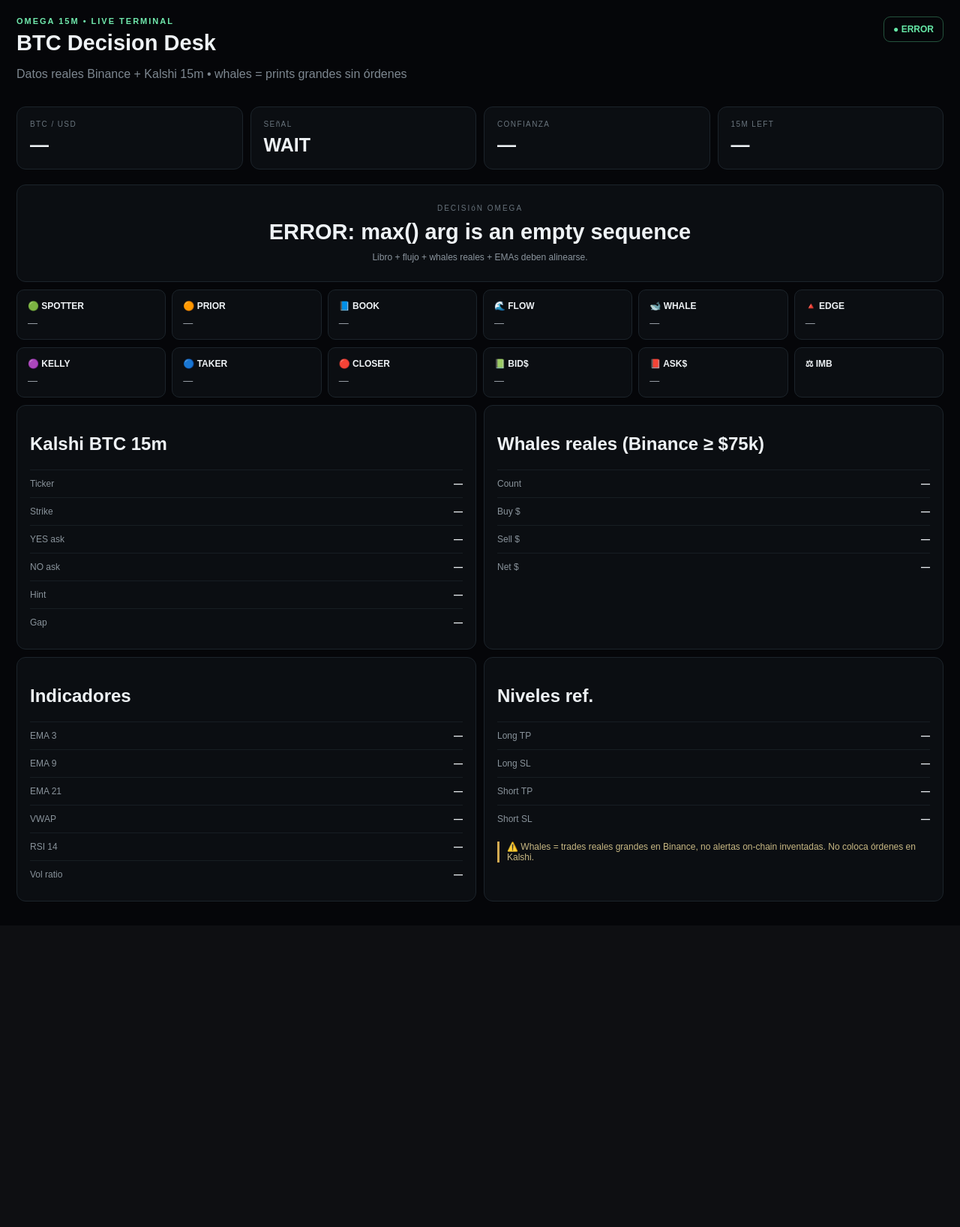
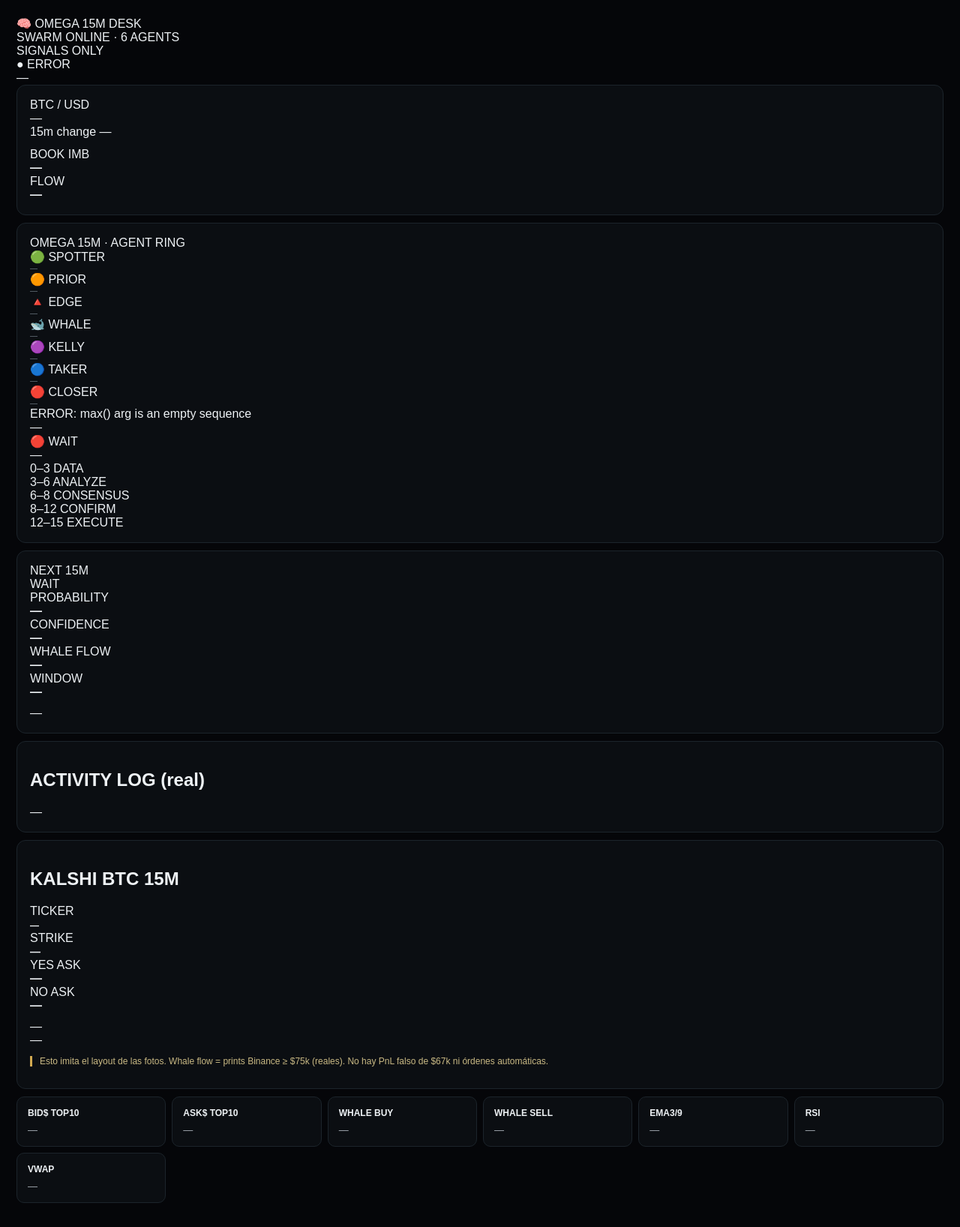
Before and after one commit to anthoninoplomo15-cyber/proyecto-2-bot, a Flask app: page / in a window 1280 px wide. Shown: the whole page at 75% size. Before the commit the page ends 1202 px from the top, so only its background shows below. Run offline with Flask 3, Linux system fonts and the light colour scheme.

Commit message:
Add Kalshi edge cents + green/red operate light

```diff
--- a/templates/index.html
+++ b/templates/index.html
@@ -1,91 +1,98 @@
 <!doctype html>
-<html lang="es">
-<head>
+<html lang="es"><head>
 <meta charset="utf-8">
 <meta name="viewport" content="width=device-width,initial-scale=1">
-<title>OMEGA 15M LIVE</title>
+<title>OMEGA 15M DESK</title>
 <link rel="stylesheet" href="/static/style.css">
 </head>
 <body>
 <div class="wrap">
-<header>
- <div><div class="eyebrow">OMEGA 15M • LIVE TERMINAL</div>
- <h1>BTC Decision Desk</h1><p>Datos reales Binance + Kalshi 15m • whales = prints grandes  sin órdenes</p></div>
- <div id="status" class="live">● LIVE</div>
-</header>
+  <div class="topbar">
+    <div class="brand">🧠 OMEGA 15M DESK</div>
+    <div class="topmeta">
+      <div class="pill on" id="swarm">SWARM ONLINE · 6 AGENTS</div>
+      <div class="pill" id="mode">SIGNALS ONLY</div>
+      <div class="pill" id="status">● OFFLINE</div>
+      <div class="pill" id="clock">—</div>
+    </div>
+  </div>
 
-<section class="heroGrid">
- <div class="card"><span>BTC / USD</span><strong id="price">—</strong></div>
- <div class="card"><span>SEñAL</span><strong id="signal">WAIT</strong></div>
- <div class="card"><span>CONFIANZA</span><strong id="confidence">—</strong></div>
- <div class="card"><span>15M LEFT</span><strong id="rem">—</strong></div>
-</section>
+  <section class="grid3">
+    <div class="card">
+      <div class="label">BTC / USD</div>
+      <div class="big" id="price">—</div>
+      <div class="sub" id="change">15m change —</div>
+      <div class="stats" style="margin-top:12px">
+        <div class="stat"><div class="label">BOOK IMB</div><b id="imb">—</b></div>
+        <div class="stat"><div class="label">FLOW</div><b id="flow">—</b></div>
+      </div>
+    </div>
 
-<section class="decision card">
- <div class="decisionTitle">DECISIóN OMEGA</div>
- <div id="decision" class="decisionText">ESPERANDO DATOS…</div>
- <div id="reason" class="reason">Libro + flujo + whales reales + EMAs deben alinearse.</div>
-</section>
+    <div class="card omega">
+      <div class="title">OMEGA 15M · AGENT RING</div>
+      <div class="pipeline">
+        <div class="node n-spotter">🟢 SPOTTER<span id="spotter">—</span></div>
+        <div class="node n-prior">🟠 PRIOR<span id="prior">—</span></div>
+        <div class="node n-edge">🔺 EDGE<span id="edge">—</span></div>
+        <div class="node n-whale">🐋 WHALE<span id="whale">—</span></div>
+        <div class="node n-kelly">🟣 KELLY<span id="kelly">—</span></div>
+        <div class="node n-taker">🔵 TAKER<span id="taker">—</span></div>
+        <div class="node n-closer">🔴 CLOSER<span id="closer">—</span></div>
+      </div>
+      <div class="big" id="decision">ESPERANDO…</div>
+      <div class="sub" id="reason">—</div>
+      <div id="light" class="light-pill light-red">🔴 WAIT</div>
+      <div class="sub edge-line" id="edgeLine">—</div>
+      <div class="phases" id="phases">
+        <div class="phase" data-p="0">0–3 DATA</div>
+        <div class="phase" data-p="1">3–6 ANALYZE</div>
+        <div class="phase" data-p="2">6–8 CONSENSUS</div>
+        <div class="phase" data-p="3">8–12 CONFIRM</div>
+        <div class="phase" data-p="4">12–15 EXECUTE</div>
+      </div>
+    </div>
 
-<section class="agents">
- <div class="agent"><b>🟢 SPOTTER</b><span id="spotter">—</span></div>
- <div class="agent"><b>🟠 PRIOR</b><span id="prior">—</span></div>
- <div class="agent"><b>📘 BOOK</b><span id="bookA">—</span></div>
- <div class="agent"><b>🌊 FLOW</b><span id="flowA">—</span></div>
- <div class="agent"><b>🐋 WHALE</b><span id="whaleA">—</span></div>
- <div class="agent"><b>🔺 EDGE</b><span id="edge">—</span></div>
-</section>
-<section class="agents">
- <div class="agent"><b>🟣 KELLY</b><span id="kelly">—</span></div>
- <div class="agent"><b>🔵 TAKER</b><span id="taker">—</span></div>
- <div class="agent"><b>🔴 CLOSER</b><span id="closer">—</span></div>
- <div class="agent"><b>📗 BID$</b><span id="bidusd">—</span></div>
- <div class="agent"><b>📕 ASK$</b><span id="askusd">—</span></div>
- <div class="agent"><b>⚖ IMB</b><span id="imb"></span></div>
-</section>
+    <div class="card">
+      <div class="label">NEXT 15M</div>
+      <div class="big" id="next">WAIT</div>
+      <div class="stats">
+        <div class="stat"><div class="label">PROBABILITY</div><b id="prob">—</b></div>
+        <div class="stat"><div class="label">CONFIDENCE</div><b id="conf">—</b></div>
+        <div class="stat"><div class="label">WHALE FLOW</div><b id="wflow">—</b></div>
+        <div class="stat"><div class="label">WINDOW</div><b id="rem">—</b></div>
+      </div>
+      <div class="sub" style="margin-top:10px" id="phaseTip">—</div>
+    </div>
+  </section>
 
-<section class="grid">
- <div class="card">
-  <h2>Kalshi BTC 15m</h2>
-  <div class="rows">
-   <div>Ticker <b id="kticker">—</b></div>
-   <div>Strike <b id="kstrike">—</b></div>
-   <div>YES ask <b id="kyes">—</b></div>
-   <div>NO ask <b id="kno">—</b></div>
-   <div>Hint <b id="khint">—</b></div>
-   <div>Gap <b id="kgap">—</b></div>
-  </div>
- </div>
- <div class="card">
-  <h2>Whales reales (Binance ≥ $75k)</h2>
-  <div class="rows">
-   <div>Count <b id="wcount">—</b></div>
-   <div>Buy $ <b id="wbuy">—</b></div>
-   <div>Sell $ <b id="wsell">—</b></div>
-   <div>Net $ <b id="wnet">—</b></div>
-  </div>
-  <pre id="wlist" class="note" style="white-space:pre-wrap;margin-top:10px;color:#9da6ad"></pre>
- </div>
-</section>
+  <section class="row2">
+    <div class="card">
+      <h2>ACTIVITY LOG (real)</h2>
+      <div class="log" id="log">—</div>
+    </div>
+    <div class="card">
+      <h2>KALSHI BTC 15M</h2>
+      <div class="stats">
+        <div class="stat"><div class="label">TICKER</div><b id="kticker" style="font-size:12px">—</b></div>
+        <div class="stat"><div class="label">STRIKE</div><b id="kstrike" style="font-size:14px">—</b></div>
+        <div class="stat"><div class="label">YES ASK</div><b id="kyes">—</b></div>
+        <div class="stat"><div class="label">NO ASK</div><b id="kno">—</b></div>
+      </div>
+      <div class="sub" style="margin-top:10px" id="khint">—</div>
+      <div class="sub kedge" id="kedge">—</div>
+      <p class="warning">Esto imita el layout de las fotos. Whale flow = prints Binance ≥ $75k (reales). No hay PnL falso de $67k ni órdenes automáticas.</p>
+    </div>
+  </section>
 
-<section class="grid">
- <div class="card">
-  <h2>Indicadores</h2>
-  <div class="rows">
-   <div>EMA 3 <b id="ema3">—</b></div><div>EMA 9 <b id="ema9">—</b></div>
-   <div>EMA 21 <b id="ema21">—</b></div><div>VWAP <b id="vwap">—</b></div>
-   <div>RSI 14 <b id="rsi">—</b></div><div>Vol ratio <b id="vol">—</b></div>
-  </div>
- </div>
- <div class="card">
-  <h2>Niveles ref.</h2>
-  <div class="rows">
-   <div>Long TP <b id="ltp">—</b></div><div>Long SL <b id="lsl">—</b></div>
-   <div>Short TP <b id="stp">—</b></div><div>Short SL <b id="ssl">—</b></div>
-  </div>
-  <p class="warning">⚠️ Whales = trades reales grandes en Binance, no alertas on-chain inventadas. No coloca órdenes en Kalshi.</p>
- </div>
-</section>
+  <section class="agents">
+    <div class="agent"><b>BID$ TOP10</b><span id="bidusd">—</span></div>
+    <div class="agent"><b>ASK$ TOP10</b><span id="askusd">—</span></div>
+    <div class="agent"><b>WHALE BUY</b><span id="wbuy">—</span></div>
+    <div class="agent"><b>WHALE SELL</b><span id="wsell">—</span></div>
+    <div class="agent"><b>EMA3/9</b><span id="emas">—</span></div>
+    <div class="agent"><b>RSI</b><span id="rsi">—</span></div>
+    <div class="agent"><b>VWAP</b><span id="vwap">—</span></div>
+  </section>
 </div>
 <script>
 function fmt(x){return x==null?"—":"$"+Number(x).toLocaleString(undefined,{minimumFractionDigits:2,maximumFractionDigits:2})}
@@ -93,42 +100,62 @@ function usd(x){return x==null?"—":"$"+Number(x).toLocaleString(undefined,{max
 function n(x,d=2){return x==null?"—":Number(x).toFixed(d)}
 function set(id,v){const el=document.getElementById(id); if(el) el.textContent=v}
 function mmss(s){s=Math.max(0,Number(s)||0); const m=Math.floor(s/60), r=s%60; return m+":"+String(r).padStart(2,"0")}
-
+function phaseIndex(name){
+  if(!name) return -1;
+  if(name.startsWith("0–3")) return 0;
+  if(name.startsWith("3–6")) return 1;
+  if(name.startsWith("6–8")) return 2;
+  if(name.startsWith("8–12")) return 3;
+  return 4;
+}
 async function refresh(){
  try{
   const r=await fetch("/api/data",{cache:"no-store"}); const j=await r.json();
   if(j.error){set("status","● ERROR"); set("decision","ERROR: "+j.error); return}
-  if(!j.data){set("status","● WAIT"); set("decision","CARGANDO DATOS…"); return}
-  const d=j.data, a=d.agents, i=d.indicators, l=d.levels, c=d.candle15, f=d.flow, b=d.book, k=d.kalshi_btc15m||{};
-  set("status","● LIVE"); set("price",fmt(d.price));
-  set("signal",d.signal); set("confidence",n(d.confidence,1)+"%");
-  set("rem", mmss((d.window&&d.window.seconds_remaining)||0));
-  const decision = d.signal==="WAIT" ? "⏸ ESPERAR — NO ENTRAR" :
-                   d.signal==="ENTER LONG" ? "🟢 ENTRAR LONG / UP" :
-                   "🔴 ENTRAR SHORT / DOWN";
-  set("decision",decision);
-  set("reason", `IMA libro ${n(b.imbalance,3)} • flow ${n(f.flow,3)} • whales net ${usd(f.whale_net_usd)} • RSI ${n(i.rsi,1)}`);
-
-  set("spotter",n(a.spotter,3)); set("prior",n(a.prior,3)); set("bookA",n(a.book,3));
-  set("flowA",n(a.flow,3)); set("whaleA",n(a.whale,3)); set("edge",n(a.edge,3));
-  set("kelly",n(a.kelly_confidence,1)+"%"); set("taker",a.taker); set("closer",a.closer);
-  set("bidusd",usd(b.bid_usd_top10)); set("askusd",usd(b.ask_usd_top10)); set("imb",n(b.imbalance,3));
-
-  set("kticker", k.ticker|| (k.error||"—")); set("kstrike", k.strike!=null?fmt(k.strike):"—");
+  if(!j.data){set("status","● WAIT"); set("decision","CARGANDO…"); return}
+  const d=j.data, a=d.agents||{}, i=d.indicators||{}, f=d.flow||{}, b=d.book||{}, k=d.kalshi_btc15m||{}, t=d.timeline||{};
+  set("status","● LIVE");
+  set("clock", new Date().toISOString().slice(11,19)+"Z");
+  set("mode",(d.swarm&&d.swarm.mode)||"SIGNALS ONLY");
+  set("price",fmt(d.price));
+  set("change","15m "+n((d.candle15||{}).change_pct,3)+"%");
+  set("imb", n(b.imbalance,3)); set("flow", n(f.flow,3));
+  set("spotter",n(a.spotter,3)); set("prior",n(a.prior,3)); set("edge",n(a.edge,3));
+  set("whale",n(a.whale,3)); set("kelly",n(a.kelly_confidence,1)+"%"); set("taker",a.taker||"—"); set("closer",a.closer||"—");
+  const decision = d.signal==="WAIT" ? "⏸ WAIT — NO ENTRAR" : d.signal==="ENTER LONG" ? "🟢 NEXT 15M · UP" : "🔴 NEXT 15M · DOWN";
+  set("decision", decision);
+  set("reason", t.tip || "—");
+  set("next", d.next_15m||"WAIT");
+  set("prob", n(d.probability,1)+"%"); set("conf", (d.probability>=70?"HIGH":d.probability>=55?"MED":"LOW"));
+  set("wflow", usd(d.whale_flow_usd)); set("rem", mmss((d.window||{}).seconds_remaining||t.rem_s));
+  set("phaseTip", (t.name||"")+" · "+(t.tip||""));
+  const pi=phaseIndex(t.name);
+  document.querySelectorAll(".phase").forEach(el=>{el.classList.toggle("active", Number(el.dataset.p)===pi)});
+  const lines=(d.activity||[]).map(x=> (x.ts||"").slice(11,19)+"  "+x.line);
+  document.getElementById("log").textContent = lines.length? lines.join("\n") : "Esperando ciclos…";
+  set("kticker", k.ticker||k.error||"—"); set("kstrike", k.strike!=null?fmt(k.strike):"—");
   set("kyes", k.yes_ask!=null?n(k.yes_ask,2):"—"); set("kno", k.no_ask!=null?n(k.no_ask,2):"—");
-  set("khint", k.hint||"—"); set("kgap", k.gap_pct!=null?n(k.gap_pct,3)+"%":"—");
-
-  set("wcount", f.whale_count); set("wbuy",usd(f.whale_buy_usd)); set("wsell",usd(f.whale_sell_usd)); set("wnet",usd(f.whale_net_usd));
-  const lines=(f.whales||[]).map(w=>`${w.side} ${usd(w.usd)} @ ${fmt(w.price)}`);
-  document.getElementById("wlist").textContent = lines.length? lines.join("\n") : "Sin prints ≥ $75k en la cinta reciente";
-
-  set("ema3",fmt(i.ema3)); set("ema9",fmt(i.ema9)); set("ema21",fmt(i.ema21));
-  set("vwap",fmt(i.vwap)); set("rsi",n(i.rsi,1)); set("vol",n(i.volume_ratio,2)+"x");
-  set("ltp",fmt(l.long_tp)); set("lsl",fmt(l.long_sl));
-  set("stp",fmt(l.short_tp)); set("ssl",fmt(l.short_sl));
+  set("khint", k.hint||"—");
+  const da=d.decision_aid||{};
+  const lightEl=document.getElementById("light");
+  if(lightEl){
+    const go=!!da.operate;
+    lightEl.className="light-pill "+(go?"light-green":"light-red");
+    lightEl.textContent=go?"🟢 OPERATE":"🔴 WAIT";
+  }
+  set("edgeLine", da.line||"—");
+  if(da.edge_cents!=null && da.label){
+    set("kedge", "EDGE "+Number(da.edge_cents).toFixed(1)+"¢ · "+da.label+(da.side?" · "+da.side:""));
+  }else{
+    set("kedge", da.line||"—");
+  }
+  set("bidusd", usd(b.bid_usd_top10)); set("askusd", usd(b.ask_usd_top10));
+  set("wbuy", usd(f.whale_buy_usd)); set("wsell", usd(f.whale_sell_usd));
+  set("emas", n(i.ema3,0)+" / "+n(i.ema9,0)); set("rsi", n(i.rsi,1)); set("vwap", fmt(i.vwap));
  }catch(e){set("status","● OFFLINE")}
 }
 refresh(); setInterval(refresh,5000);
 </script>
-</body>
-</html>
+
+
+</body></html>
```
